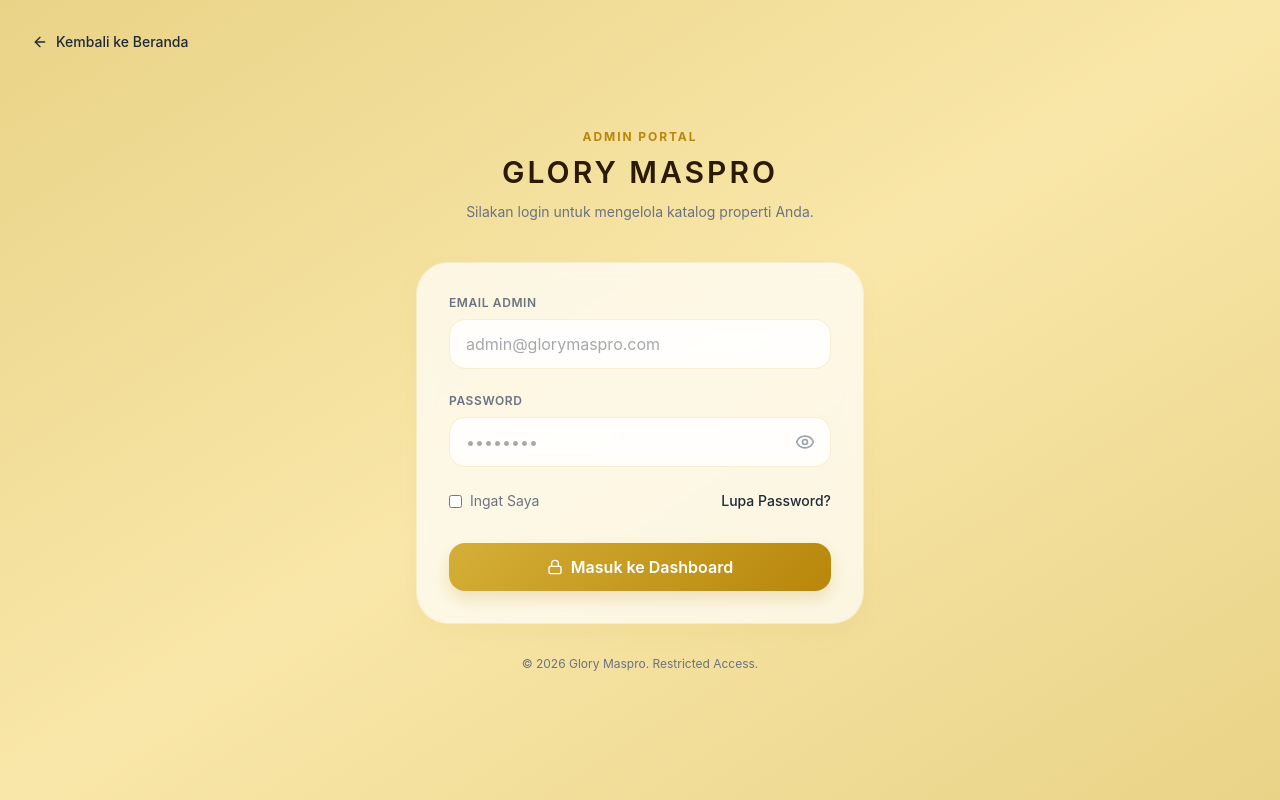
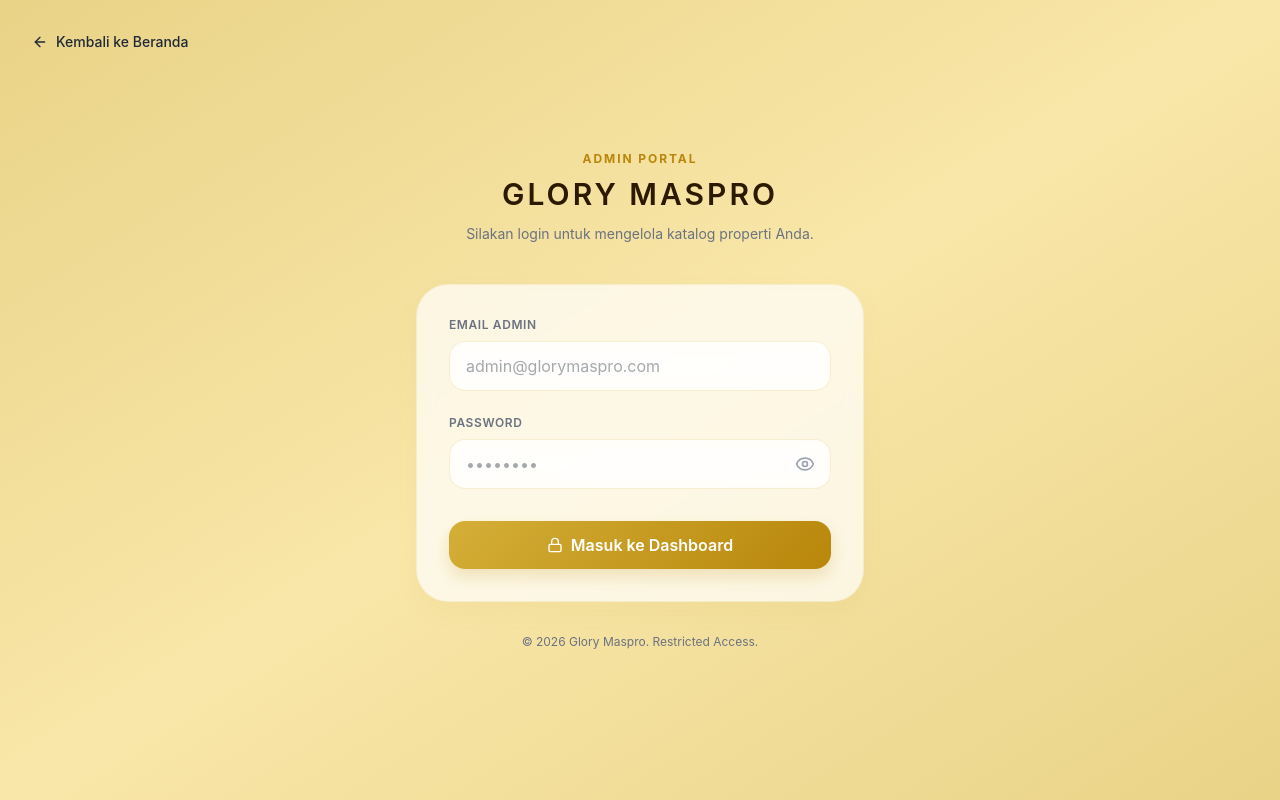
Before and after one commit to RizkyFahrizal/app-glory-maspro, a React (Vite) app: page /admin/login in a window 1280 px wide. Built offline with nearby package versions, Linux system fonts and the light colour scheme.

Commit message:
commit form produk dan login

```diff
--- a/src/pages/admin/ProductForm.jsx
+++ b/src/pages/admin/ProductForm.jsx
@@ -406,6 +406,19 @@ export default function ProductForm() {
                   className={`input-minimal w-full rounded-2xl py-3 px-4 resize-none ${isView ? 'bg-gray-50 text-gray-500 cursor-not-allowed' : ''}`}
                 ></textarea>
               </div>
+
+              <div>
+                <label className="mb-2 block text-xs font-semibold uppercase tracking-wider text-soft">Catatan Tambahan (Internal)</label>
+                <textarea
+                  name="note"
+                  value={formData.note}
+                  onChange={handleInputChange}
+                  rows="2"
+                  placeholder="Tuliskan catatan tambahan..."
+                  disabled={isView}
+                  className={`input-minimal w-full rounded-2xl py-3 px-4 resize-none ${isView ? 'bg-gray-50 text-gray-500 cursor-not-allowed' : ''}`}
+                ></textarea>
+              </div>
             </div>
 
             {/* Kanan: Spesifikasi & Deskripsi */}
@@ -557,7 +570,7 @@ export default function ProductForm() {
                   name="description"
                   value={formData.description}
                   onChange={handleInputChange}
-                rows="4"
+                  rows="7"
                   placeholder="Tuliskan spesifikasi, keunggulan, dan deskripsi detail properti..."
                   disabled={isView}
                   className={`input-minimal w-full rounded-2xl py-3 px-4 resize-none ${isView ? 'bg-gray-50 text-gray-500 cursor-not-allowed' : ''}`}
--- a/src/pages/auth/Login.jsx
+++ b/src/pages/auth/Login.jsx
@@ -111,14 +111,6 @@ export default function Login() {
               </div>
             </div>
 
-            <div className="flex items-center justify-between text-sm">
-              <label className="flex cursor-pointer items-center gap-2 text-soft">
-                <input type="checkbox" className="rounded border-[rgba(245,242,234,0.08)] bg-[rgba(245,242,234,0.03)] accent-[#C9AA4A]" />
-                Ingat Saya
-              </label>
-              <a href="#" className="text-[#4A3000] font-medium transition hover:text-[#2C1A00] hover:underline">Lupa Password?</a>
-            </div>
-
             <button
               type="submit"
               disabled={loading}
```
Lines whose indentation alone changed are shown as unchanged.
